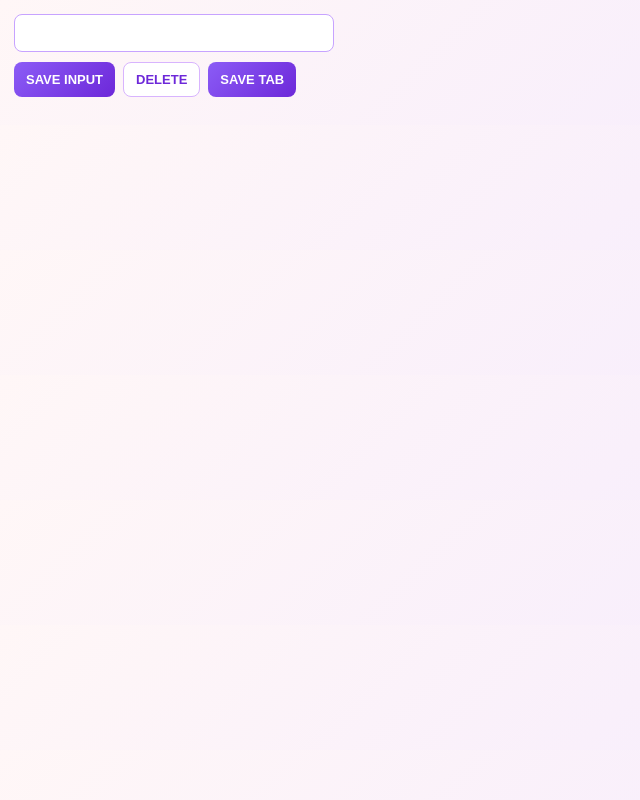
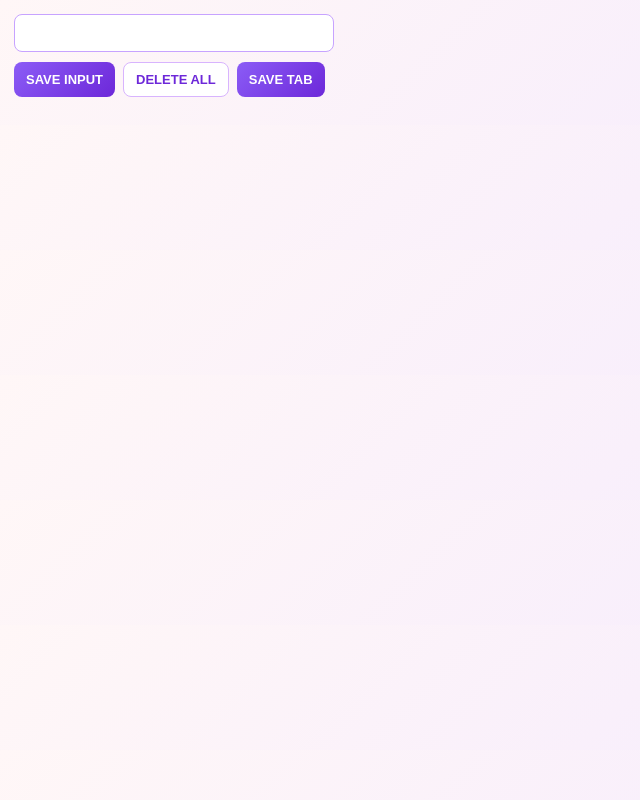
Before and after one commit to ayoubrouatbi11-collab/chrome-lead-saver, a browser extension: page index.html in a window 1280 px wide. Shown: the whole page, without its empty margins (0-640 px from the left). Drawn offline with Linux system fonts and the light colour scheme.

Commit message:
updated Delete button

```diff
--- a/index.html
+++ b/index.html
@@ -10,7 +10,7 @@
     <input type="text" id="input-el">
     <div id="btn">
         <button id="input-btn">SAVE INPUT</button>
-        <button id="input-btn2">DELETE</button>
+        <button id="input-btn2">DELETE ALL</button>
         <button id="tab-btn">SAVE TAB</button>
     </div>
 
```
